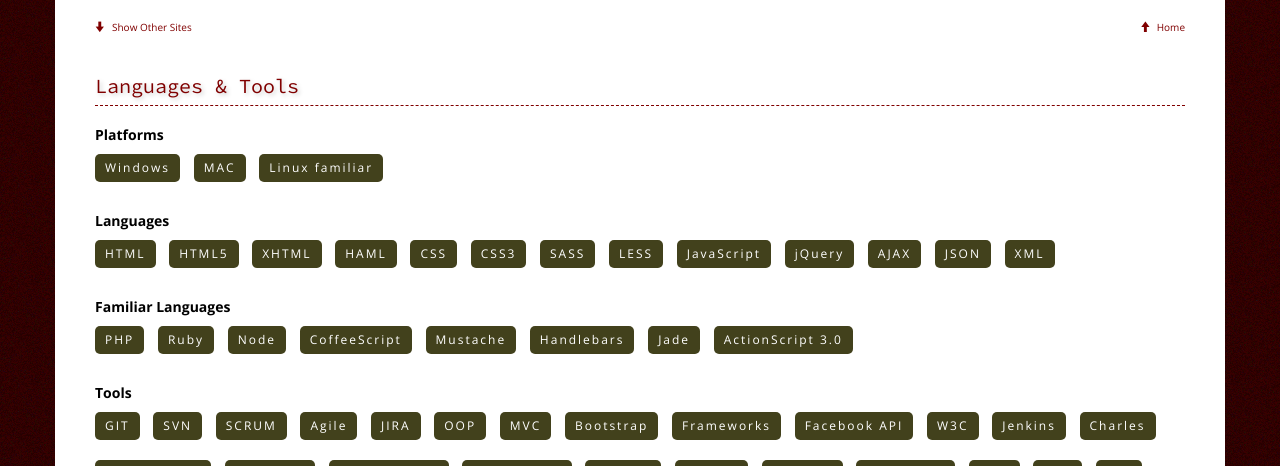
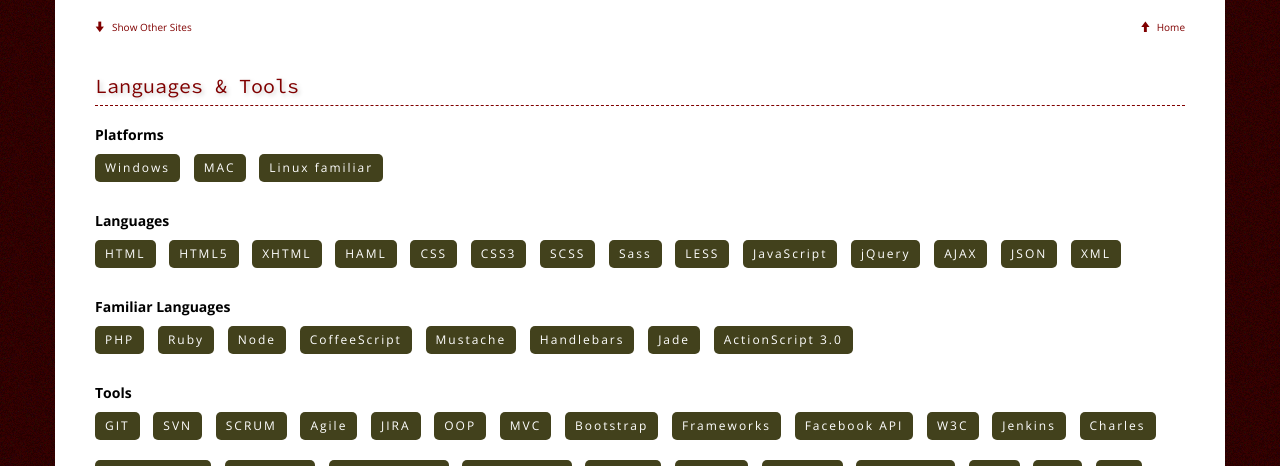
Before and after one commit to akshaypatel67/mikevision, a PHP site: page / in a window 1280 px wide. Shown: the part 2151-2617 px from the top of the page. Run offline with PHP 8.4, Linux system fonts and the light colour scheme; some libraries are stand-ins or nearby versions.

Commit message:
Added language

```diff
--- a/index.php
+++ b/index.php
@@ -323,7 +323,8 @@ $publickey = "YOUR_PUBLIC_KEY";
           <li>HAML</li>
           <li>CSS</li>
           <li>CSS3</li>
-          <li>SASS</li>
+          <li>SCSS</li>
+          <li>Sass</li>
           <li>LESS</li>
           <li>JavaScript</li>
           <li>jQuery</li>
```
